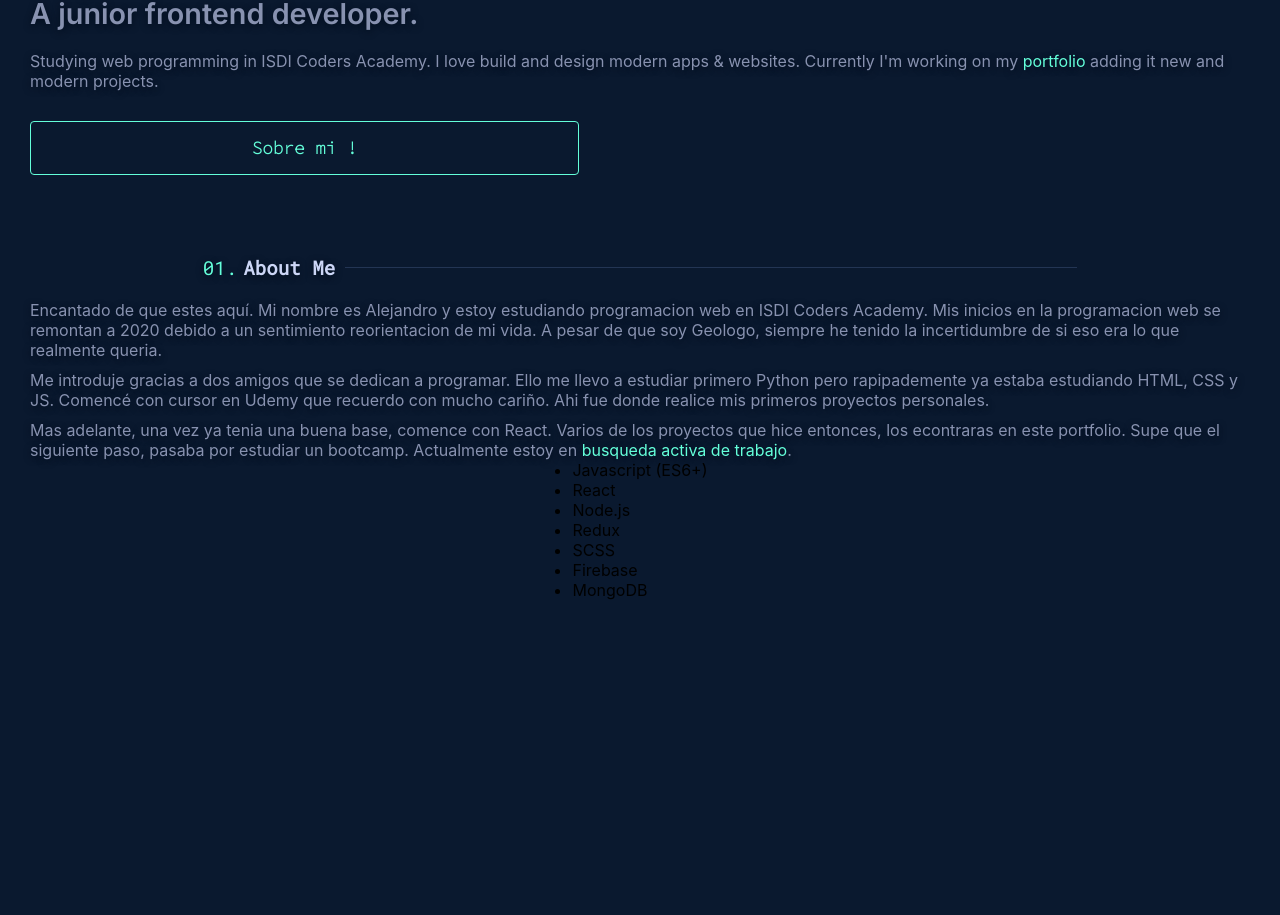
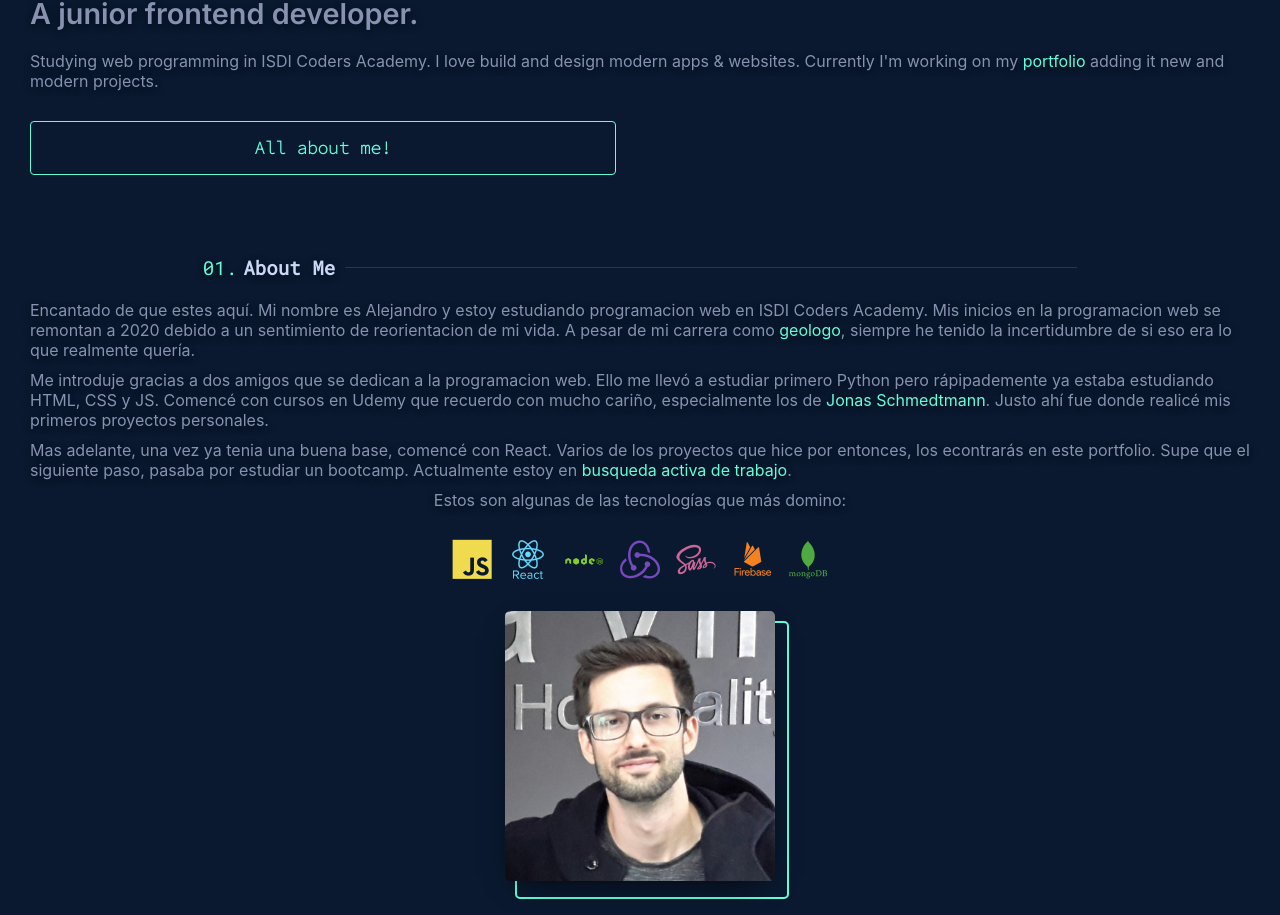
Before and after one commit to Munios12/alexPortfolio2022, a React (Create React App) app: page / in a window 1280 px wide. Shown: the part 269-1184 px from the top of the page. Before the commit the page ends 869 px from the top, so only its background shows below. Built offline with nearby package versions, Linux system fonts and the light colour scheme.

Commit message:
Add tech icons and photo, fix scroll

```diff
--- a/public/index.html
+++ b/public/index.html
@@ -9,6 +9,10 @@
             name="description"
             content="Web site created using create-react-app"
         />
+        <link
+            rel="stylesheet"
+            href="https://cdn.jsdelivr.net/gh/devicons/devicon@v2.15.1/devicon.min.css"
+        />
         <title>ÑDesign</title>
     </head>
     <body>
--- a/src/AboutMe/AboutMe.js
+++ b/src/AboutMe/AboutMe.js
@@ -11,41 +11,75 @@ export const AboutMe = () => {
                         Encantado de que estes aquí. Mi nombre es Alejandro y
                         estoy estudiando programacion web en ISDI Coders
                         Academy. Mis inicios en la programacion web se remontan
-                        a 2020 debido a un sentimiento reorientacion de mi vida.
-                        A pesar de que soy Geologo, siempre he tenido la
-                        incertidumbre de si eso era lo que realmente queria.
+                        a 2020 debido a un sentimiento de reorientacion de mi
+                        vida. A pesar de mi carrera como
+                        <span className="sectionAbout__resaltedBio">
+                            {" "}
+                            geologo
+                        </span>
+                        , siempre he tenido la incertidumbre de si eso era lo
+                        que realmente quería.
                     </p>
                     <p className="sectionAbout__bio bio2">
-                        Me introduje gracias a dos amigos que se dedican a
-                        programar. Ello me llevo a estudiar primero Python pero
-                        rapipademente ya estaba estudiando HTML, CSS y JS.
-                        Comencé con cursor en Udemy que recuerdo con mucho
-                        cariño. Ahi fue donde realice mis primeros proyectos
+                        Me introduje gracias a dos amigos que se dedican a la
+                        programacion web. Ello me llevó a estudiar primero
+                        Python pero rápipademente ya estaba estudiando HTML, CSS
+                        y JS. Comencé con cursos en Udemy que recuerdo con mucho
+                        cariño, especialmente los de
+                        <span className="sectionAbout__resaltedBio">
+                            {" "}
+                            Jonas Schmedtmann
+                        </span>
+                        . Justo ahí fue donde realicé mis primeros proyectos
                         personales.
                     </p>
                     <p className="sectionAbout__bio bio3">
-                        Mas adelante, una vez ya tenia una buena base, comence
-                        con React. Varios de los proyectos que hice entonces,
-                        los econtraras en este portfolio. Supe que el siguiente
-                        paso, pasaba por estudiar un bootcamp. Actualmente estoy
-                        en
+                        Mas adelante, una vez ya tenia una buena base, comencé
+                        con React. Varios de los proyectos que hice por
+                        entonces, los econtrarás en este portfolio. Supe que el
+                        siguiente paso, pasaba por estudiar un bootcamp.
+                        Actualmente estoy en
                         <span className="sectionAbout__resaltedBio">
                             {" "}
                             busqueda activa de trabajo
                         </span>
                         .
                     </p>
+                    <p className="sectionAbout__bio">
+                        Estos son algunas de las tecnologías que más domino:
+                    </p>
                 </div>
 
-                <ul>
-                    <li>Javascript (ES6+)</li>
-                    <li>React</li>
-                    <li>Node.js</li>
-                    <li>Redux</li>
-                    <li>SCSS</li>
-                    <li>Firebase</li>
-                    <li>MongoDB</li>
+                <ul className="technologies-list">
+                    <li className="tech-1">
+                        <i className="devicon-javascript-plain colored"></i>
+                    </li>
+                    <li>
+                        <i className="devicon-react-original-wordmark colored"></i>
+                    </li>
+                    <li>
+                        <i className="devicon-nodejs-plain-wordmark colored"></i>
+                    </li>
+                    <li>
+                        <i className="devicon-redux-original colored"></i>
+                    </li>
+                    <li>
+                        <i className="devicon-sass-original colored"></i>
+                    </li>
+                    <li>
+                        <i className="devicon-firebase-plain-wordmark colored"></i>
+                    </li>
+                    <li>
+                        <i className="devicon-mongodb-plain-wordmark colored"></i>
+                    </li>
                 </ul>
+                <div className="photo-container">
+                    <img
+                        width={270}
+                        height={270}
+                        src={require("../images/alehandro.jpg")}
+                    />
+                </div>
             </section>
         </>
     );
--- a/src/AboutMe/aboutme_styles.scss
+++ b/src/AboutMe/aboutme_styles.scss
@@ -55,3 +55,37 @@
         }
     }
 }
+
+.technologies-list {
+    list-style: none;
+    display: flex;
+    gap: 1rem;
+    margin-top: 30px;
+    align-items: center;
+    justify-content: center;
+    flex-wrap: wrap;
+    padding: 0px 30px;
+    & i {
+        font-size: 2.5rem;
+    }
+}
+
+.photo-container {
+    margin: 30px 0px;
+    position: relative;
+    & img {
+        border-radius: 5px;
+        box-shadow: 0 10px 30px -15px black;
+    }
+    &::after {
+        content: "";
+        top: 10px;
+        left: 10px;
+        border: 2px solid $secondary-color;
+        position: absolute;
+        width: 100%;
+        height: 100%;
+        border-radius: 5px;
+        z-index: -1;
+    }
+}
--- a/src/App_styles.scss
+++ b/src/App_styles.scss
@@ -14,6 +14,7 @@ $navy-shadow: rgba(2, 12, 27, 0.7);
     box-sizing: border-box;
     padding: 0;
     margin: 0;
+    scroll-behavior: smooth;
 }
 
 body {
--- a/src/Header/Header.js
+++ b/src/Header/Header.js
@@ -2,14 +2,14 @@ import React, { Fragment, useEffect, useState } from "react";
 import "./header_styles.scss";
 
 export const Header = () => {
-    const hamburguer = document.querySelector(".header__nav");
-    const section = document.querySelector(".section");
-    const asideMenu = document.querySelector(".aside__menu");
-
-    const [hamAnim, setHamAnim] = useState(false);
+    const [hamAnim, setHamAnim] = useState(true);
     const [isHidden, setIsHidden] = useState(true);
 
     const showAnim = () => {
+        const hamburguer = document.querySelector(".header__nav");
+        const section = document.querySelector(".section");
+        const asideMenu = document.querySelector(".aside__menu");
+        const body = document.querySelector("body");
         setHamAnim(!hamAnim);
         setIsHidden(!isHidden);
 
@@ -23,12 +23,45 @@ export const Header = () => {
             asideMenu.classList.add("hidden");
         }
 
-        if (!isHidden) {
+        if (isHidden) {
             asideMenu.style.visibility = "visible";
             asideMenu.style.transform = "translateX(0vw)";
+            body.style.overflow = "hidden";
         } else {
             asideMenu.style.visibility = "hidden";
             asideMenu.style.transform = "translateX(100vw)";
+            body.style.overflow = "scroll";
+        }
+    };
+
+    const handleAnchorTags = () => {
+        const hamburguer = document.querySelector(".header__nav");
+        const asideMenu = document.querySelector(".aside__menu");
+        const body = document.querySelector("body");
+        const section = document.querySelector(".section");
+        const about = document.querySelector(".about a");
+
+        setHamAnim(!hamAnim);
+        setIsHidden(!isHidden);
+
+        if (hamAnim) {
+            hamburguer.classList.add("active");
+            section.classList.add("is-cristal");
+            asideMenu.classList.remove("hidden");
+        } else {
+            hamburguer.classList.remove("active");
+            section.classList.remove("is-cristal");
+            asideMenu.classList.add("hidden");
+        }
+
+        if (isHidden) {
+            asideMenu.style.visibility = "visible";
+            asideMenu.style.transform = "translateX(0vw)";
+            body.style.overflow = "hidden";
+        } else {
+            asideMenu.style.visibility = "hidden";
+            asideMenu.style.transform = "translateX(100vw)";
+            body.style.overflow = "scroll";
         }
     };
 
@@ -36,6 +69,7 @@ export const Header = () => {
         <Fragment>
             <header className="header">
                 <h1 className="header__title">Ñ</h1>
+
                 <button onClick={showAnim} className="header__nav">
                     <div className="nav__hamburguer-menu"></div>
                     <div className="nav__hamburguer-menu"></div>
@@ -44,16 +78,18 @@ export const Header = () => {
                 <aside className="aside__menu" ishidden="false">
                     <nav className="aside__nav">
                         <ol className="asideMenu__list">
-                            <li className="list__item">
+                            <li className="list__item home">
                                 <a href="#">Home</a>
                             </li>
-                            <li className="list__item">
-                                <a href="#">About</a>
+                            <li className="list__item about">
+                                <a href="#aboutMe" onClick={handleAnchorTags}>
+                                    About
+                                </a>
                             </li>
-                            <li className="list__item">
+                            <li className="list__item works">
                                 <a href="#">Works</a>
                             </li>
-                            <li className="list__item">
+                            <li className="list__item contact">
                                 <a href="#">Contact</a>
                             </li>
                         </ol>
@@ -75,7 +111,9 @@ export const Header = () => {
                     and modern projects.
                 </p>
                 <div className="falseButton">
-                    <p className="falseButton__text">Sobre mi !</p>
+                    <p className="falseButton__text" onClick={handleAnchorTags}>
+                        All about me!
+                    </p>
                 </div>
             </section>
         </Fragment>
--- a/src/Header/header_styles.scss
+++ b/src/Header/header_styles.scss
@@ -95,7 +95,7 @@
         border-radius: 4px;
         color: $secondary-color;
         padding: 15px;
-        width: 45%;
+        width: 48%;
         display: flex;
         align-items: center;
         justify-content: center;
```
Also changed, not shown: src/images/alehandro.jpg (added), src/images/alex.jpg (added).
